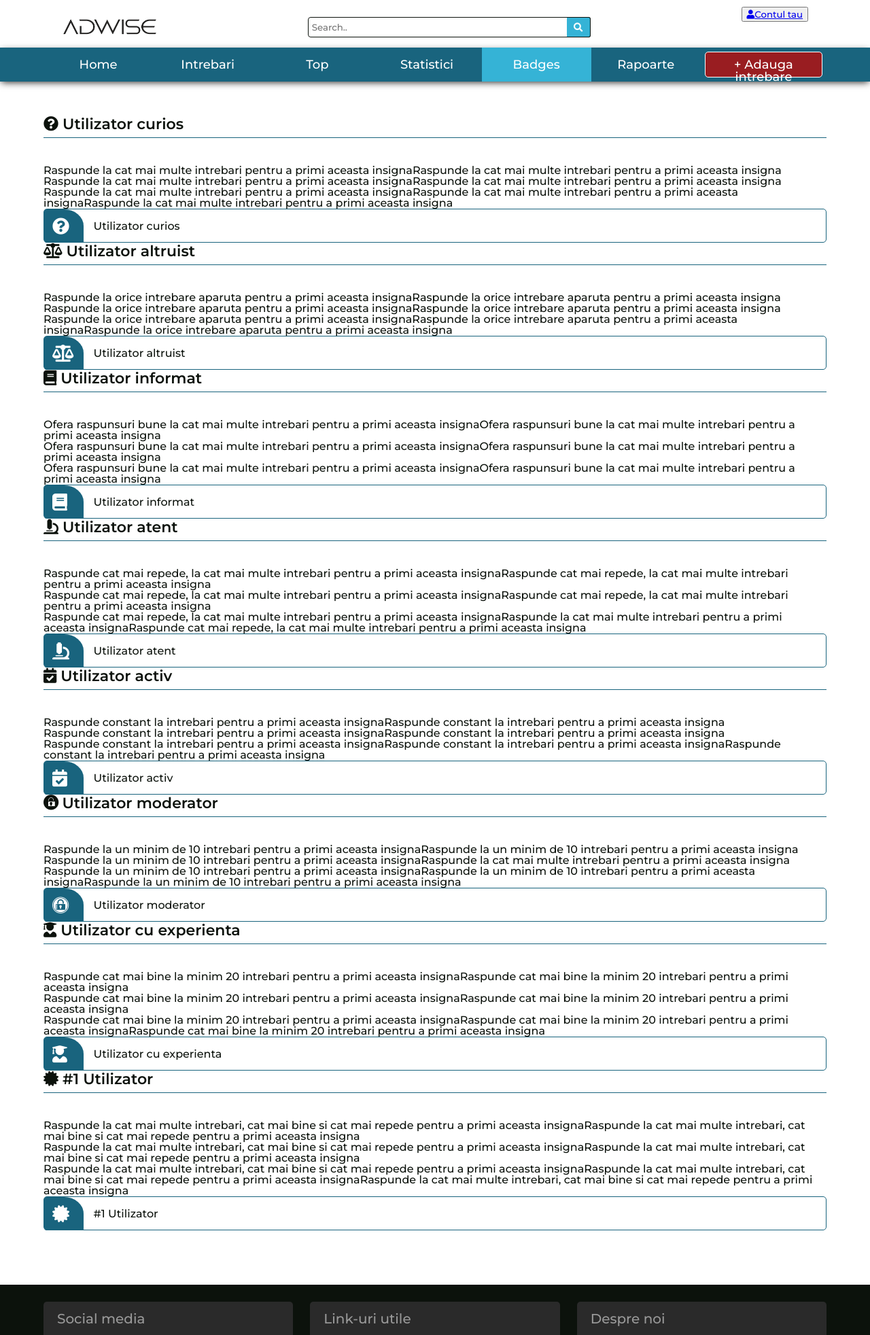
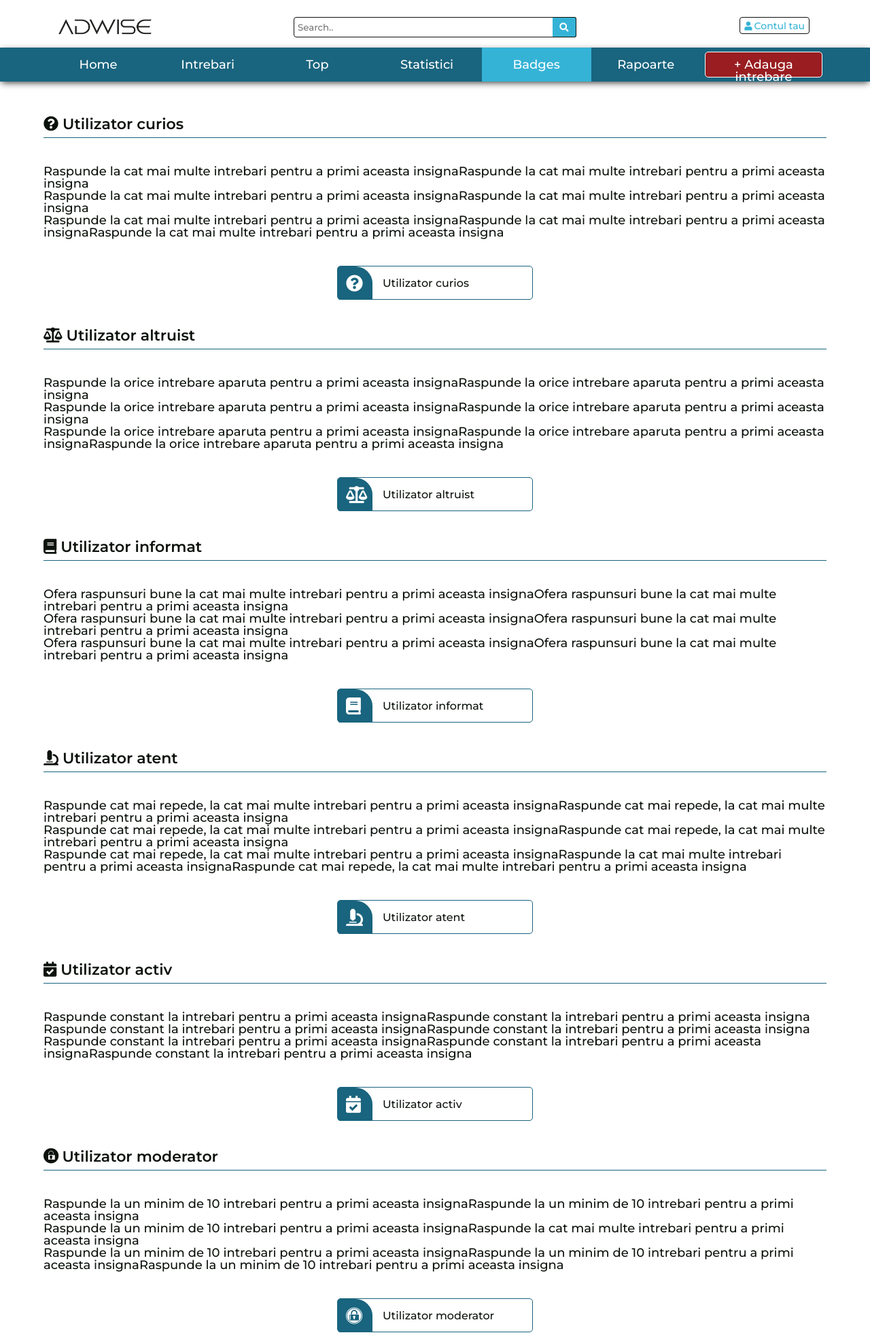
Before and after one commit to laurentiudascalu/TW-UAIC, a PHP site: page /pages/insigne.html in a window 1280 px wide. Shown: the top 1964 px of the page at 68% size. Run offline with PHP 8.4, Linux system fonts and the light colour scheme.

Commit message:
Add files via upload

```diff
--- a/public/css/style2.css
+++ b/public/css/style2.css
@@ -143,3 +143,41 @@
 .contentTop{
     display: block;
 }
+.contulTau{
+    width: 140px;
+    text-align: right;
+    padding-top: 15px;
+}
+.contulTau a{
+    text-decoration: none;
+    color: #35b3d6;
+    font-size: 14px;
+}
+.contulTau i{
+    font-size: 13px;
+    margin-right: 3px;
+}
+.contulTau button{
+    min-width: 70px;
+    height: 25px;
+    background-color: #fff;
+    border: 1px solid #0c120c;
+    border-radius: 4px;
+    margin-right: 5px;
+}
+.contulTau button:hover{
+    transition: .3s all;
+    border: 1px solid #35b3d6;
+    box-shadow: 0px 0px 3px 1px #35b3d6;
+}
+.insignaExplicit{
+    margin-bottom: 40px;
+}
+.explicatieInsigna{
+    font-size: 18px;
+    margin-bottom: 40px;
+}
+.insignaExplicit .insigna{
+    width: 25%;
+    margin: 0 auto;
+}
```
